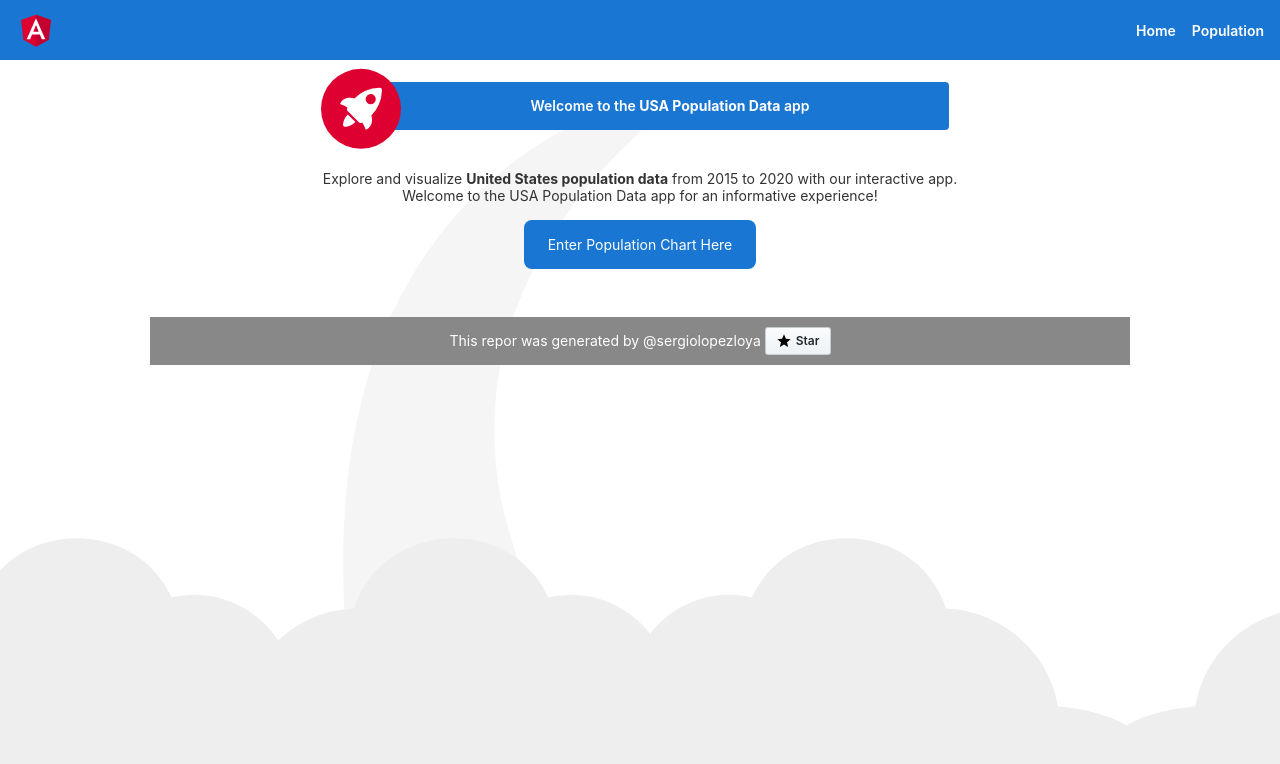
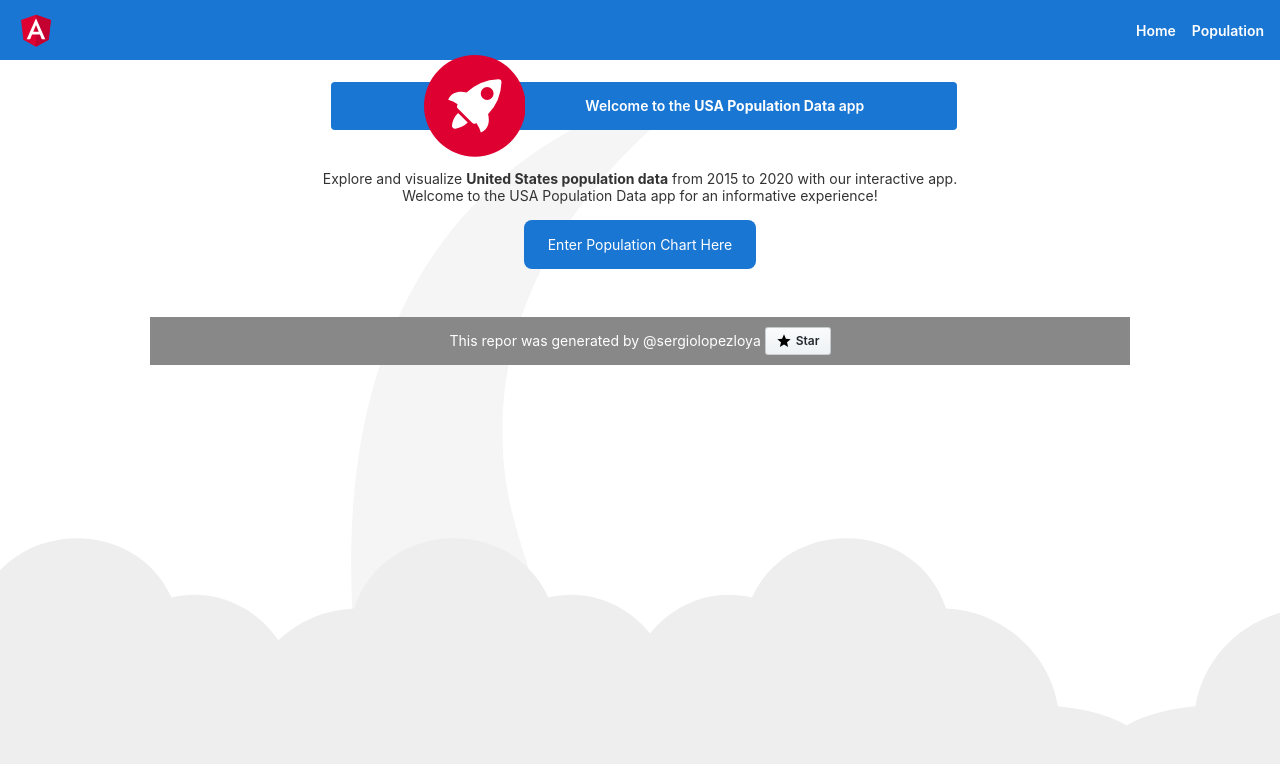
Before and after one commit to sergiolopezloya/USAPopulation, an Angular app: page / in a window 1280 px wide. Shown: the top 764 px of the page. Built offline with nearby package versions, Linux system fonts and the light colour scheme.

Commit message:
Set as BEM conventions

```diff
--- a/src/app/app.component.scss
+++ b/src/app/app.component.scss
@@ -1,4 +1,3 @@
-
 :host {
   font-family: -apple-system, BlinkMacSystemFont, "Segoe UI", Roboto, Helvetica, Arial, sans-serif, "Apple Color Emoji", "Segoe UI Emoji", "Segoe UI Symbol";
   font-size: 14px;
@@ -8,6 +7,7 @@
   -moz-osx-font-smoothing: grayscale;
 }
 
+/* Headings */
 h1,
 h2,
 h3,
@@ -17,14 +17,22 @@ h6 {
   margin: 8px 0;
 }
 
+/* Links */
+a {
+  text-decoration: none;
+}
+
+/* Paragraphs */
 p {
   margin: 0;
 }
 
+/* Spacer */
 .spacer {
   flex: 1;
 }
 
+/* Toolbar */
 .toolbar {
   position: absolute;
   top: 0;
@@ -66,6 +74,7 @@ p {
   opacity: 0.8;
 }
 
+/* Content */
 .content {
   display: flex;
   margin: 82px auto 32px;
@@ -75,6 +84,7 @@ p {
   align-items: center;
 }
 
+/* Material Icons */
 svg.material-icons {
   height: 24px;
   width: auto;
@@ -84,6 +94,7 @@ svg.material-icons:not(:last-child) {
   margin-right: 8px;
 }
 
+/* Card */
 .card svg.material-icons path {
   fill: #888;
 }
@@ -110,31 +121,17 @@ svg.material-icons:not(:last-child) {
   align-items: center;
   transition: all 0.2s ease-in-out;
   line-height: 24px;
-}
 
-.card-container .card:not(:last-child) {
-  margin-right: 0;
-}
-
-.card.card-small {
+  &.card-small {
     height: 16px;
     width: 168px;
   }
 
-.card-container .card:not(.highlight-card) {
-  cursor: pointer;
+  &:not(:last-child) {
+    margin-right: 0;
   }
 
-.card-container .card:not(.highlight-card):hover {
-  transform: translateY(-3px);
-  box-shadow: 0 4px 17px rgba(0, 0, 0, 0.35);
-}
-
-.card-container .card:not(.highlight-card):hover .material-icons path {
-  fill: rgb(105, 103, 103);
-}
-
-.card.highlight-card {
+  &.highlight-card {
     background-color: #1976d2;
     color: white;
     font-weight: 600;
@@ -142,72 +139,17 @@ svg.material-icons:not(:last-child) {
     width: auto;
     min-width: 30%;
     position: relative;
+
+    span {
+      margin-left: 60px;
+    }
   }
 
-.card.card.highlight-card span {
+  &.highlight-card span {
     margin-left: 60px;
   }
 
-svg#rocket {
-  width: 80px;
-  position: absolute;
-  left: -10px;
-  top: -24px;
-}
-
-svg#rocket-smoke {
-  height: calc(100vh - 95px);
-  position: absolute;
-  top: 10px;
-  right: 180px;
-  z-index: -10;
-}
-
-a,
-a:visited,
-a:hover {
-  color: #1976d2;
-  text-decoration: none;
-}
-
-a:hover {
-  color: #125699;
-}
-
-.terminal {
-  position: relative;
-  width: 80%;
-  max-width: 600px;
-  border-radius: 6px;
-  padding-top: 45px;
-  margin-top: 8px;
-  overflow: hidden;
-  background-color: rgb(15, 15, 16);
-}
-
-.terminal::before {
-  content: "\2022 \2022 \2022";
-  position: absolute;
-  top: 0;
-  left: 0;
-  height: 4px;
-  background: rgb(58, 58, 58);
-  color: #c2c3c4;
-  width: 100%;
-  font-size: 2rem;
-  line-height: 0;
-  padding: 14px 0;
-  text-indent: 4px;
-}
-
-.terminal pre {
-  font-family: SFMono-Regular,Consolas,Liberation Mono,Menlo,monospace;
-  color: white;
-  padding: 0 1rem 1rem;
-  margin: 0;
-}
-
-.circle-link {
+  &.circle-link {
     height: 40px;
     width: 40px;
     border-radius: 40px;
@@ -220,13 +162,15 @@ a:hover {
     cursor: pointer;
     box-shadow: 0 1px 3px rgba(0, 0, 0, 0.12), 0 1px 2px rgba(0, 0, 0, 0.24);
     transition: 1s ease-out;
-}
 
-.circle-link:hover {
+    &:hover {
       transform: translateY(-0.25rem);
       box-shadow: 0px 3px 15px rgba(0, 0, 0, 0.2);
     }
+  }
+}
 
+/* Footer */
 footer {
   margin-top: 8px;
   display: flex;
@@ -263,20 +207,21 @@ footer a {
   background-image: linear-gradient(-180deg,#fafbfc,#eff3f6 90%);
   margin-left: 4px;
   font-weight: 600;
-}
 
-.github-star-badge:hover {
+  &:hover {
     background-image: linear-gradient(-180deg,#f0f3f6,#e6ebf1 90%);
     border-color: rgba(27,31,35,.35);
     background-position: -.5em;
   }
 
-.github-star-badge .material-icons {
+  .material-icons {
     height: 16px;
     width: 16px;
     margin-right: 4px;
   }
+}
 
+/* Clouds SVG */
 svg#clouds {
   position: fixed;
   bottom: -160px;
@@ -284,6 +229,16 @@ svg#clouds {
   z-index: -10;
   width: 1920px;
 }
+
+/* Rocket Smoke SVG */
+svg#rocket-smoke {
+  height: calc(100vh - 95px);
+  position: absolute;
+  top: 10px;
+  right: 180px;
+  z-index: -10;
+}
+
 
 /* Responsive Styles */
 @media screen and (max-width: 767px) {
--- a/src/app/home/home.component.scss
+++ b/src/app/home/home.component.scss
@@ -1,5 +1,6 @@
 @import '../app.component.scss';
 
+/* Paragraph (p) */
 p {
   margin-top: 40px;
   margin-bottom: 40px;
```
Lines whose indentation alone changed are shown as unchanged.
